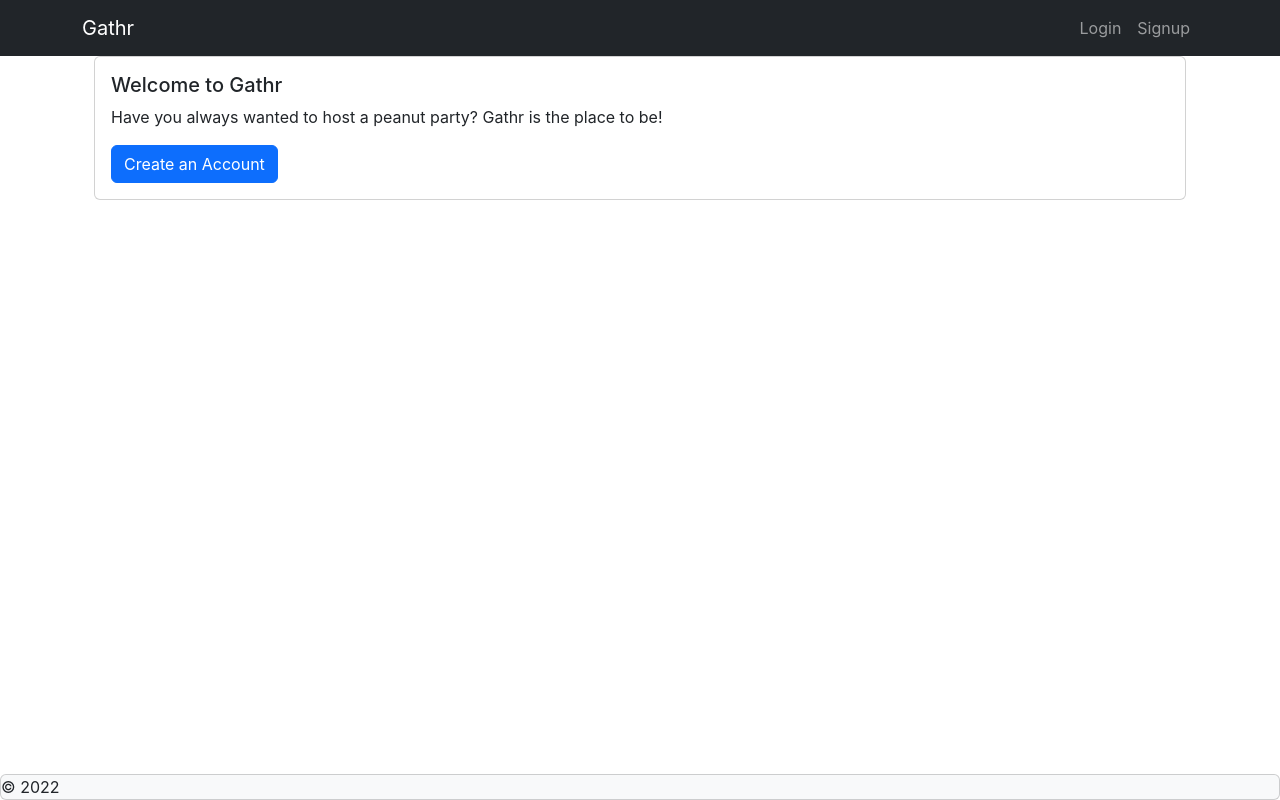
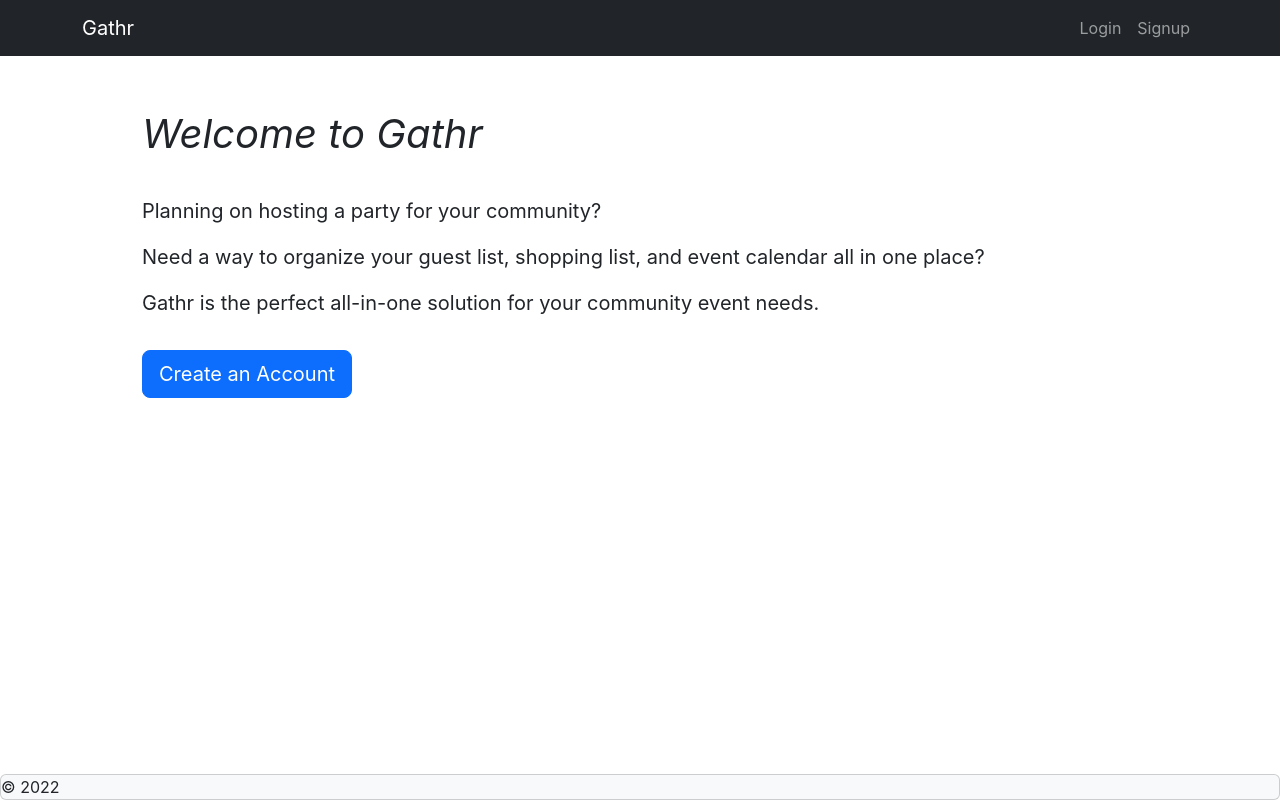
Before and after one commit to Rbenney15/gathr, a React (Create React App) app in the folder client/: page / in a window 1280 px wide. Built offline with nearby package versions, Linux system fonts and the light colour scheme; no server answers; the HTML template or start-up script is replaced by a standard one.

Commit message:
updated css

```diff
--- a/client/src/components/EventCreate.jsx
+++ b/client/src/components/EventCreate.jsx
@@ -70,14 +70,13 @@ function CreateEvent() {
           onSubmit={handleFormSubmit}
           className='mx-5'>
           <Form.Group
-            controlId='event-name'
+            controlId='name'
             className='mt-3'>
             <Form.Label className='fs-5'>Event Name:</Form.Label>
             <Form.Control
               type='event-name'
               name='name'
               placeholder='What is the name of the event?'
-              id='name'
             />
           </Form.Group>
           <Form.Group
@@ -87,7 +86,8 @@ function CreateEvent() {
             <Form.Control
               type='date'
               name='date'
-              id='date' />
+              value={formState.date}
+              onChange={handleChange} />
           </Form.Group>
           <Form.Group
             controlId='event-desc'
--- a/client/src/components/Rsvp.jsx
+++ b/client/src/components/Rsvp.jsx
@@ -5,6 +5,7 @@ import { useNavigate, useParams } from "react-router-dom";
 import Button from "react-bootstrap/Button";
 import Form from "react-bootstrap/Form";
 import Card from "react-bootstrap/Card";
+import Container from 'react-bootstrap/Container';
 
 import { QUERY_EVENT_DETAILS } from "../utils/queries";
 import { useQuery, useMutation } from "@apollo/client";
@@ -56,12 +57,16 @@ function Rsvp() {
   const items = event.items;
   console.log(items);
   return (
-    <Card style={{ width: "100%" }}>
-      <Card.Body>
-        <Card.Title>RSVP</Card.Title>
-        <Form onSubmit={handleFormSubmit}>
-          <Form.Group className="mb-3">
-            <Form.Label>Your name</Form.Label>
+    <Container className='py-4'>
+    <Card bg='light'>
+        <Card.Header className='fs-3 text-center'>RSVP</Card.Header>
+            <Form
+                onSubmit={handleFormSubmit}
+                className='mx-5'>
+            <Form.Group
+                controlId='nickname'
+                className="mt-3">
+                <Form.Label className='fs-5'>Your name</Form.Label>
                 <Form.Control
                 type="text"
                 placeholder="Name that the host will see"
@@ -72,7 +77,7 @@ function Rsvp() {
                 ></Form.Control>
             </Form.Group>
             <Form.Group className="mb-3">
-            <Form.Label>Comment</Form.Label>
+                <Form.Label className='fs-5'>Comment</Form.Label>
                 <Form.Control
                 as="textarea"
                 placeholder="Leave a comment for the host"
@@ -86,9 +91,9 @@ function Rsvp() {
             <Form.Group>
                 {items && items.length > 0 && (
                 <>
-                {items.map((type) => (
-                  <ListGroup.Item key={`${type._id}`} className="mb-3">
-                    <Form.Check type={type._id} id={`${type._id}`} label={`${type.name}`} />
+                    {items.map((item) => (
+                    <ListGroup.Item className="mb-3">
+                        <Form.Check type='checkbox' id={item.name} label={item.name} />
                     </ListGroup.Item>
                     ))}
                 </>
@@ -96,8 +101,8 @@ function Rsvp() {
             </Form.Group>
             <Button type='submit'>RSVP</Button>
             </Form>
-      </Card.Body>
       </Card>
+    </Container>
   );
 }
 
--- a/client/src/components/event.jsx
+++ b/client/src/components/event.jsx
@@ -1,5 +1,5 @@
 import React from "react";
-import { Link, useParams } from "react-router-dom";
+import { Link, useNavigate, useParams } from "react-router-dom";
 
 import Button from "react-bootstrap/Button";
 import Card from "react-bootstrap/Card";
@@ -34,22 +34,14 @@ function Event() {
         <Card.Header>Share this link with your friends!</Card.Header>
         <Card.Title className="mt-3 fs-2">{event.name}</Card.Title>
         <Card.Body>
-          <Card.Subtitle>WHEN</Card.Subtitle>
-          <Card.Text>{event.date}</Card.Text>
-          <Card.Subtitle>WHAT</Card.Subtitle>
-          <Card.Text>{event.description}</Card.Text>
-          {Auth.loggedIn() ? (
-            <>
-              <Button>Update</Button>
-              <Button>Delete</Button>
-            </>
-          ) : (
-            <Link to={{
-              pathname: `/rsvp/${event._id}`,
-            }}>
-              <Button>RSVP</Button>
-            </Link>
-          )}
+            <div>
+                <Card.Title>WHEN</Card.Title>
+                <Card.Text>{event.date}</Card.Text>
+            </div>
+            <div className="mt-3">
+                <Card.Title>WHAT</Card.Title>
+                <Card.Text>{event.description}</Card.Text>
+            </div>
           {items && items.length > 0 && (
             <div className="w-50 p-4 mx-auto">
               <Card.Title>Things We Need for the Party</Card.Title>
@@ -71,7 +63,7 @@ function Event() {
             </>
           )}
         </Card.Body>
-        <div className="mt-3 m-5">
+        <div className="mt-3 m-5 w-50 mx-auto">
           {" "}
           {Auth.loggedIn() ? (
             <Row>
--- a/client/src/components/homepage.jsx
+++ b/client/src/components/homepage.jsx
@@ -6,32 +6,45 @@ import Auth from '../utils/auth';
 import Button from 'react-bootstrap/Button';
 import Card from 'react-bootstrap/Card';
 import Container from 'react-bootstrap/Container';
+import Row from 'react-bootstrap/Row';
+import Col from 'react-bootstrap/Col';
 
 
 function HomePage ({updatePage}) {
     return (
-        <Container>
-            <Card>
-                <Card.Body>
-                    <Card.Title>Welcome to Gathr</Card.Title>
-                    <Card.Text>
-                        Have you always wanted to host a peanut party? Gathr is the place to be!
-                    </Card.Text>
+        <Container className='d-flex'>
+            <Row className='d-flex align-items-center'>
+                <Col className="d-grid mt-5 mx-5">
+                    <p className='fs-1 fst-italic'>Welcome to Gathr</p>
+                    <p className='mx-3 fs-4'></p>
+                    <div className='fs-5'>
+                        <div>
+                            <p>Planning on hosting a party for your community? </p>
+                        </div>
+                        <div>
+                            <p>Need a way to organize your guest list, shopping list, and event calendar all in one place?</p>
+                        </div>
+                        <div>
+                            <p>Gathr is the perfect all-in-one solution for your community event needs.</p>
+                        </div>
+                    </div>
+                    <div className='w-50 mt-3'>
                         {Auth.loggedIn() ? (
                             <>
                             <Link to='/create-event'>
-                            <Button type="submit">Create an Event</Button>
+                                <Button variant='primary' size='lg' type="submit">Create an Event</Button>
                             </Link>
                             </>
                         ) : (
                             <>
                             <Link to='/signup'>
-                            <Button type='submit'>Create an Account</Button>
+                                <Button variant='primary' size='lg' type='submit'>Create an Account</Button>
                             </Link>
                             </>
                         )}
-                </Card.Body>
-            </Card>
+                    </div>
+                    </Col>
+                </Row>
         </Container>
     )
 }
```
Also changed, not shown: 1 other file (tests, documents, lock files or other folders). Lines whose indentation alone changed are shown as unchanged.
